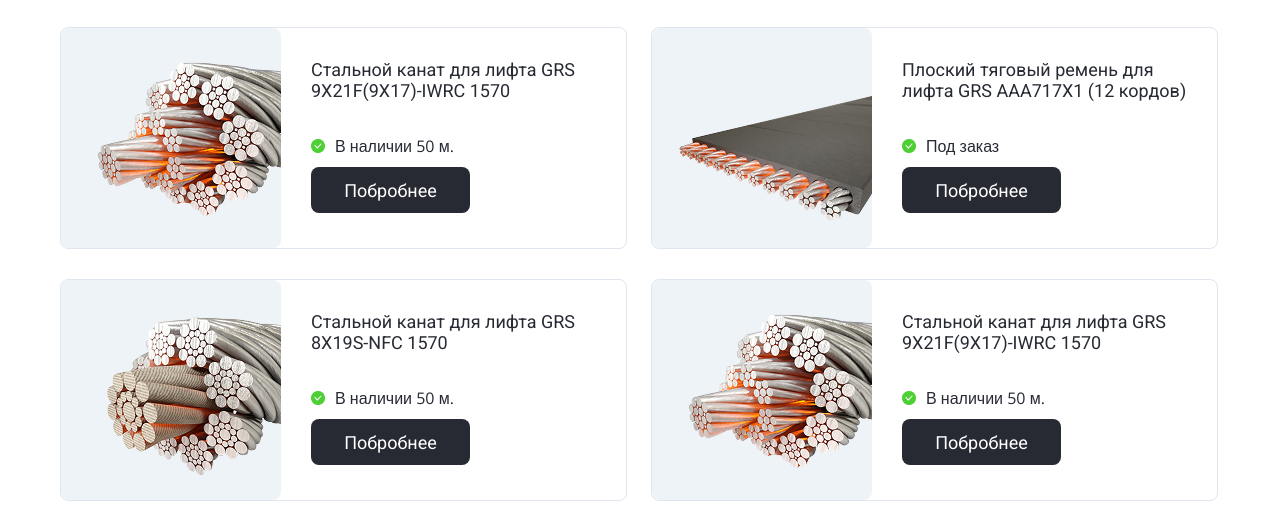
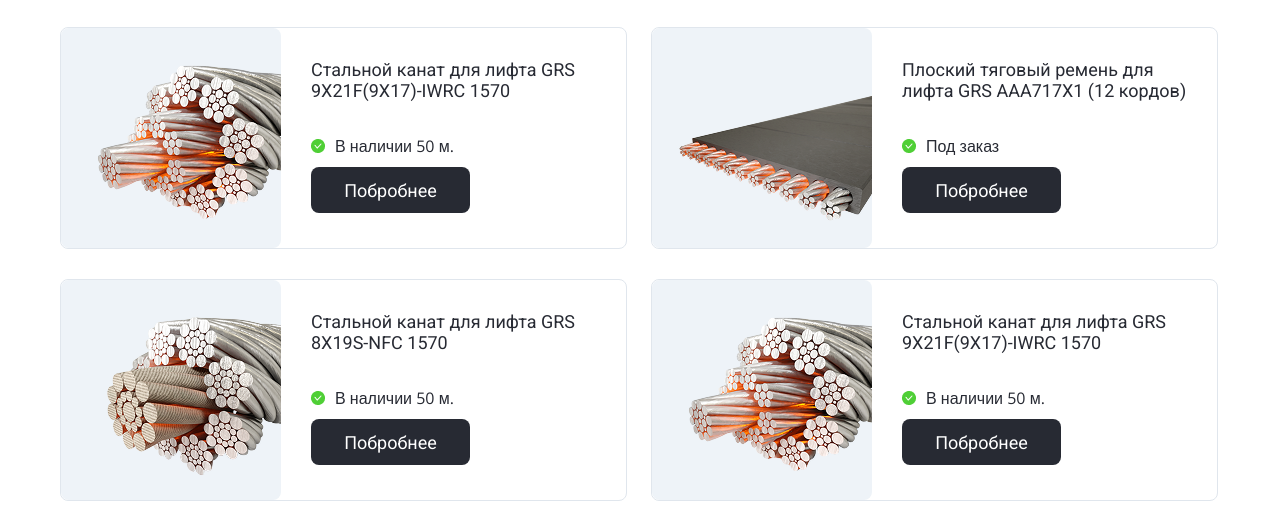
Before and after one commit to Yxinok/Work_Test, a plain HTML site: page index.html in a window 1280 px wide. Shown: the part 209-737 px from the top of the page. Drawn offline with nearby package versions, Linux system fonts and the light colour scheme.

Commit message:
Update style.css

```diff
--- a/assets/css/style.css
+++ b/assets/css/style.css
@@ -171,6 +171,12 @@
     border-radius: 8px;
 }
 
+.img_cabel img {
+    object-fit:contain;
+    width: 220px;
+    height: 220px;
+}
+
 
 /* текст инфы */
 .text_cabel {
```
